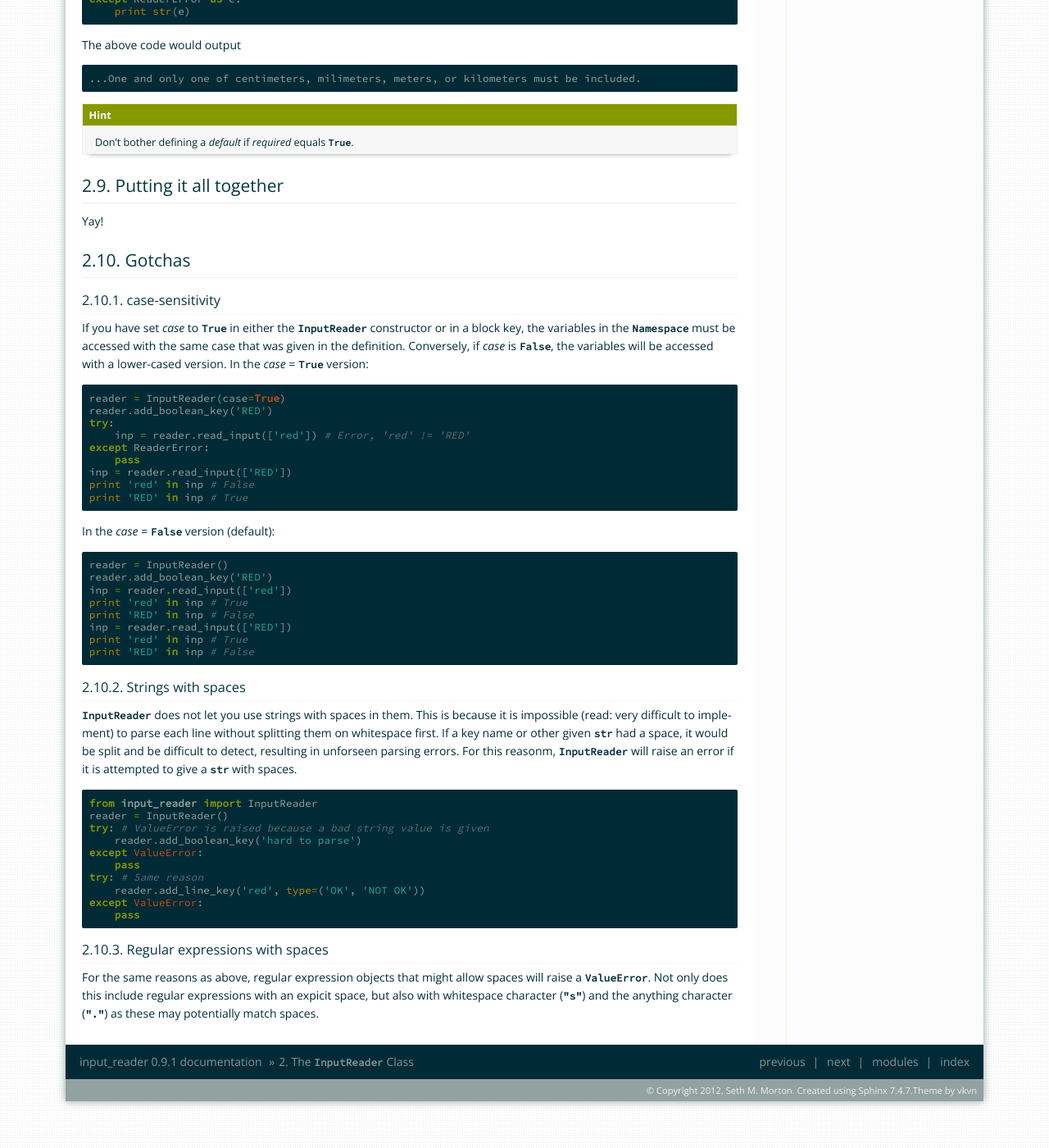
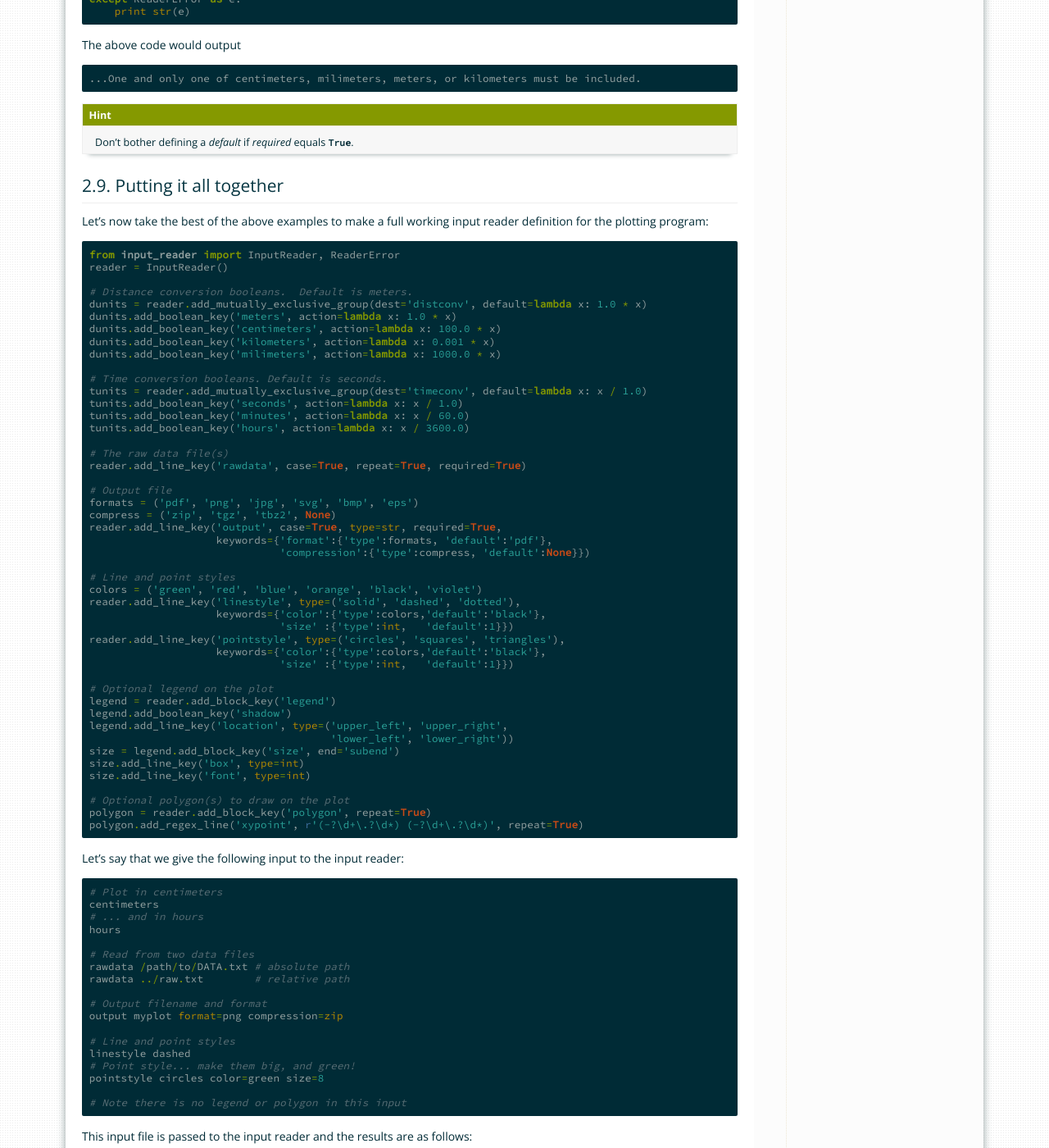
Before and after one commit to SethMMorton/input_reader, a Sphinx documentation site: the page built from docs/source/InputReader.rst, in a window 1280 px wide and 1400 px high, scrolled down 22034 px. Shown: the whole window at 82% size. Built offline with Sphinx 7.4.7, drawn with Linux system fonts in a browser that asks for light colours; some of the changed text lies outside the part shown.

Commit message:
Finished InputReader documentation!!!

```diff
--- a/docs/source/InputReader.rst
+++ b/docs/source/InputReader.rst
@@ -12,6 +12,33 @@
     reader.add_boolean_key('red')
     reader.add_boolean_key('blue')
     reader.add_boolean_key('green')
+
+.. testsetup:: fullexample
+
+    from StringIO import StringIO
+    from textwrap import dedent
+
+    user_input = StringIO()
+    user_input.write(dedent('''\
+        # Plot in centimeters
+        centimeters
+        # ... and in hours
+        hours
+
+        # Read from two data files
+        rawdata /path/to/DATA.txt # absolute path
+        rawdata ../raw.txt        # relative path
+
+        # Output filename and format
+        output myplot format=png compression=zip
+
+        # Line and point styles
+        linestyle dashed
+        # Point style... make them big, and green!
+        pointstyle circles color=green size=8
+
+        # Note there is no legend or polygon in this input
+        '''))
 
 .. |False| replace:: :obj:`False`
 .. |True| replace:: :obj:`True`
@@ -1594,7 +1621,112 @@ The above code would output
 Putting it all together
 -----------------------
 
-Yay!
+Let's now take the best of the above examples to make a full working input
+reader definition for the plotting program:
+
+.. testcode:: fullexample
+
+    from input_reader import InputReader, ReaderError
+    reader = InputReader()
+
+    # Distance conversion booleans.  Default is meters.
+    dunits = reader.add_mutually_exclusive_group(dest='distconv', default=lambda x: 1.0 * x)
+    dunits.add_boolean_key('meters', action=lambda x: 1.0 * x)
+    dunits.add_boolean_key('centimeters', action=lambda x: 100.0 * x)
+    dunits.add_boolean_key('kilometers', action=lambda x: 0.001 * x)
+    dunits.add_boolean_key('milimeters', action=lambda x: 1000.0 * x)
+
+    # Time conversion booleans. Default is seconds.
+    tunits = reader.add_mutually_exclusive_group(dest='timeconv', default=lambda x: x / 1.0)
+    tunits.add_boolean_key('seconds', action=lambda x: x / 1.0)
+    tunits.add_boolean_key('minutes', action=lambda x: x / 60.0)
+    tunits.add_boolean_key('hours', action=lambda x: x / 3600.0)
+
+    # The raw data file(s)
+    reader.add_line_key('rawdata', case=True, repeat=True, required=True)
+
+    # Output file
+    formats = ('pdf', 'png', 'jpg', 'svg', 'bmp', 'eps')
+    compress = ('zip', 'tgz', 'tbz2', None)
+    reader.add_line_key('output', case=True, type=str, required=True,
+                        keywords={'format':{'type':formats, 'default':'pdf'},
+                                  'compression':{'type':compress, 'default':None}})
+
+    # Line and point styles
+    colors = ('green', 'red', 'blue', 'orange', 'black', 'violet')
+    reader.add_line_key('linestyle', type=('solid', 'dashed', 'dotted'),
+                        keywords={'color':{'type':colors,'default':'black'},
+                                  'size' :{'type':int,   'default':1}})
+    reader.add_line_key('pointstyle', type=('circles', 'squares', 'triangles'),
+                        keywords={'color':{'type':colors,'default':'black'},
+                                  'size' :{'type':int,   'default':1}})
+
+    # Optional legend on the plot
+    legend = reader.add_block_key('legend')
+    legend.add_boolean_key('shadow')
+    legend.add_line_key('location', type=('upper_left', 'upper_right',
+                                          'lower_left', 'lower_right'))
+    size = legend.add_block_key('size', end='subend')
+    size.add_line_key('box', type=int)
+    size.add_line_key('font', type=int)
+
+    # Optional polygon(s) to draw on the plot
+    polygon = reader.add_block_key('polygon', repeat=True)
+    polygon.add_regex_line('xypoint', r'(-?\d+\.?\d*) (-?\d+\.?\d*)', repeat=True)
+
+Let's say that we give the following input to the input reader::
+
+    # Plot in centimeters
+    centimeters
+    # ... and in hours
+    hours
+
+    # Read from two data files
+    rawdata /path/to/DATA.txt # absolute path
+    rawdata ../raw.txt        # relative path
+
+    # Output filename and format
+    output myplot format=png compression=zip
+
+    # Line and point styles
+    linestyle dashed
+    # Point style... make them big, and green!
+    pointstyle circles color=green size=8
+
+    # Note there is no legend or polygon in this input
+
+This input file is passed to the input reader and the results are as follows:
+
+.. testcode:: fullexample
+
+    # You should always wrap the read_input code in a try block
+    # to catch reader errors
+    try:
+        inp = reader.read_input(user_input)
+    except ReaderError as e:
+        import sys
+        sys.exit(str(e))
+
+    # Let's take a look at the Namespace
+    print inp.rawdata
+    print inp.output
+    print inp.linestyle
+    print inp.pointstyle
+    print inp.legend, inp.polygon
+    print inp.distconv(400)
+    print inp.timeconv(7200)
+
+The above code would output
+
+.. testoutput:: fullexample
+
+    ('/path/to/DATA.txt', '../raw.txt')
+    ('myplot', {'compression': 'zip', 'format': 'png'})
+    ('dashed', {'color': 'black', 'size': 1})
+    ('circles', {'color': 'green', 'size': 8})
+    None None
+    40000.0
+    2.0
 
 Gotchas
 -------
@@ -1620,7 +1752,7 @@ version.  In the  *case* = |True| version:
     print 'red' in inp # False
     print 'RED' in inp # True
 
-In the  *case* = |False| version (default):
+In the *case* = |False| version (default):
 
 .. code::
 
```
Also changed, not shown: other parts of docs/source/InputReader.rst (+1 -1 lines).
